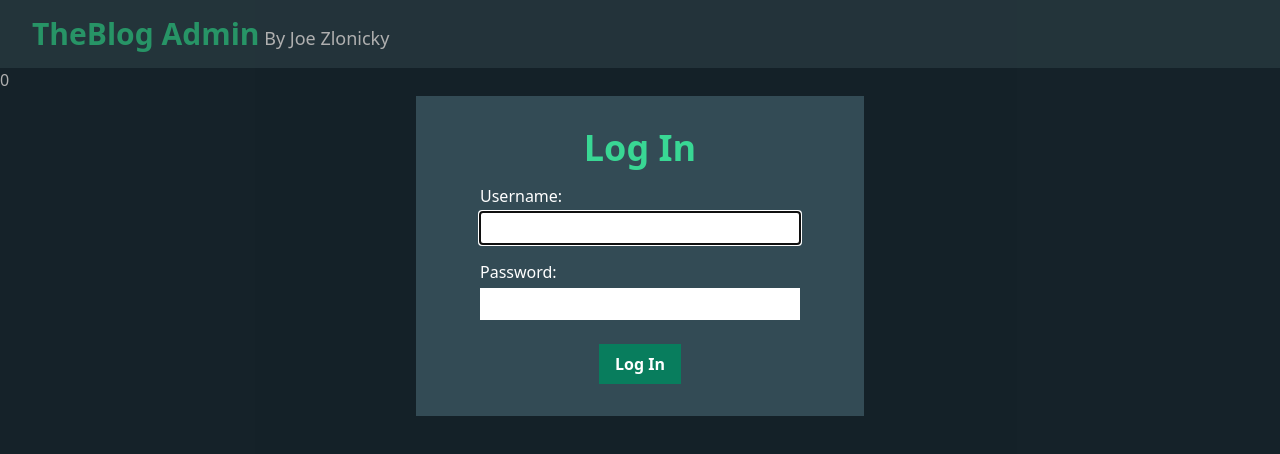
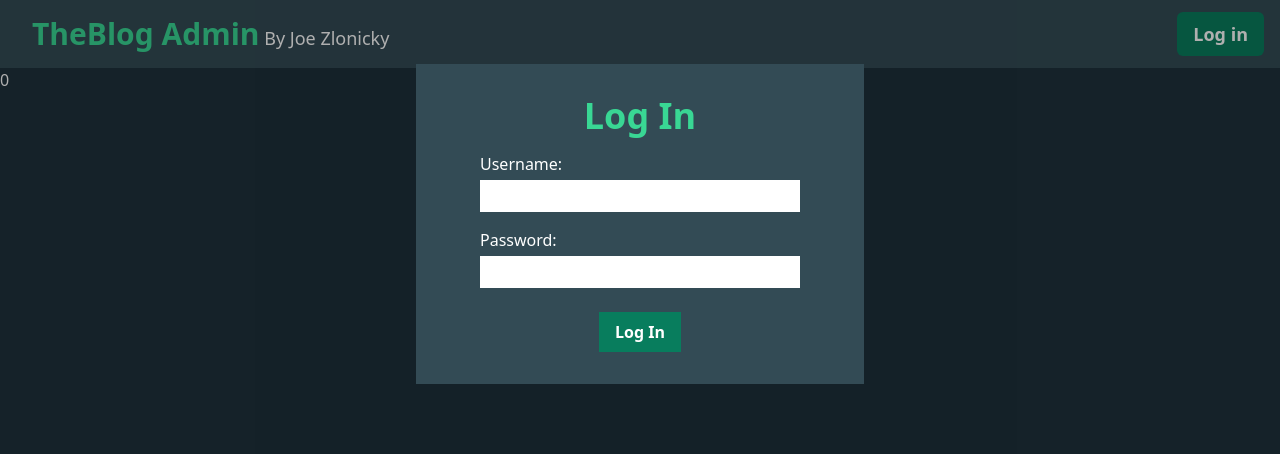
Before and after one commit to JoeZlonicky/blog-admin, a Vue app: page / in a window 1280 px wide. Shown: the top 454 px of the page. Built offline with nearby package versions, Linux system fonts and the light colour scheme; no server answers.

Commit message:
Use custom modal

```diff
--- a/src/assets/style.css
+++ b/src/assets/style.css
@@ -4,14 +4,6 @@
 
 :root {
   @apply bg-secondary text-primary-text;
-}
-
-dialog {
-  @apply text-primary-text;
-}
-
-dialog::backdrop {
-  background-color: #00000050;
 }
 
 h1 {
--- a/src/components/LogInModal.vue
+++ b/src/components/LogInModal.vue
@@ -1,7 +1,7 @@
 <script setup lang="ts">
 import { useAuthStore } from '@/stores/useAuthStore';
 import { storeToRefs } from 'pinia';
-import { ref, watch } from 'vue';
+import { ref } from 'vue';
 
 const username = defineModel<string>('username');
 const password = defineModel<string>('password');
@@ -10,7 +10,7 @@ const errorMessage = ref<string | null>(null);
 const authStore = useAuthStore();
 const { needsAuthentication } = storeToRefs(authStore);
 
-const dialog = ref<HTMLDialogElement | null>(null);
+const dialog = ref<HTMLElement | null>(null);
 
 async function onSubmitForm() {
   try {
@@ -20,30 +20,25 @@ async function onSubmitForm() {
     );
     errorMessage.value = null;
     needsAuthentication.value = false;
-    dialog.value?.close();
   } catch (err) {
     if (err instanceof Error) {
       errorMessage.value = err.message;
     } else {
       errorMessage.value = 'Unknown error';
     }
+  } finally {
+    password.value = '';
   }
 }
-
-watch(
-  needsAuthentication,
-  () => {
-    if (needsAuthentication.value && dialog.value !== null) {
-      dialog.value.showModal();
-    }
-  },
-  { immediate: true },
-);
 </script>
 <template>
-  <dialog ref="dialog" class="mx-auto mt-24 w-full max-w-md bg-primary p-8">
+  <div
+    v-show="needsAuthentication"
+    ref="dialog"
+    class="bg-dim-backdrop fixed inset-0"
+  >
     <form
-      class="flex flex-col items-center gap-4"
+      class="mx-auto mt-16 flex max-w-md flex-col items-center gap-4 bg-primary p-8"
       @submit.prevent="onSubmitForm"
     >
       <h1 class="text-center font-bold text-accent">Log In</h1>
@@ -60,7 +55,7 @@ watch(
       <p v-if="errorMessage" class="font-bold">{{ errorMessage }}</p>
       <button class="mx-auto mt-2 block" type="submit">Log In</button>
     </form>
-  </dialog>
+  </div>
 </template>
 
 <style scoped></style>
--- a/src/components/NavBar.vue
+++ b/src/components/NavBar.vue
@@ -1,17 +1,43 @@
-<script setup lang="ts"></script>
+<script setup lang="ts">
+import { router } from '@/router';
+import { useAuthStore } from '@/stores/useAuthStore';
+import { storeToRefs } from 'pinia';
+import { computed } from 'vue';
+
+const authStore = useAuthStore();
+const { needsAuthentication } = storeToRefs(authStore);
+
+function logInOrOutPressed() {
+  // Log in should never be pressable because modal will always be showing
+  if (!needsAuthentication.value) {
+    authStore.logOut();
+    router.push('/');
+  }
+}
+
+const logInOrOutText = computed(() =>
+  needsAuthentication.value ? 'Log in' : 'Log out',
+);
+</script>
 <template>
-  <header class="bg-primary text-3xl">
-    <div v-if="$route.fullPath === '/'" class="px-8 py-4">
-      <span class="text-accent font-bold">TheBlog&nbsp;Admin</span
+  <header class="flex flex-wrap bg-primary text-3xl">
+    <div v-if="$route.fullPath === '/'" class="flex-1 px-8 py-4">
+      <span class="font-bold text-accent">TheBlog&nbsp;Admin</span
       ><span class="text-lg"> By&nbsp;Joe&nbsp;Zlonicky</span>
     </div>
     <nav v-else>
       <RouterLink
         to="/"
-        class="hover:bg-primary-highlight text-accent block px-8 py-4 font-bold"
+        class="block flex-1 px-8 py-4 font-bold text-accent hover:bg-primary-highlight"
       >
         &larr; Dashboard
       </RouterLink>
     </nav>
+    <button
+      class="mx-4 my-auto max-h-12 rounded-md text-lg"
+      @click="logInOrOutPressed"
+    >
+      {{ logInOrOutText }}
+    </button>
   </header>
 </template>
--- a/src/stores/useAuthStore.ts
+++ b/src/stores/useAuthStore.ts
@@ -7,7 +7,7 @@ const LOCAL_STORAGE_KEY = 'auth';
 
 const useAuthStore = defineStore('auth', () => {
   const token = ref('');
-  const needsAuthentication = ref(false);
+  const needsAuthentication = ref(true);
 
   async function attemptLogIn(username: string, password: string) {
     try {
@@ -23,24 +23,34 @@ const useAuthStore = defineStore('auth', () => {
     }
   }
 
-  async function checkLocalStorage() {
+  async function logOut() {
+    localStorage.removeItem(LOCAL_STORAGE_KEY);
+    token.value = '';
+    needsAuthentication.value = true;
+  }
+
+  function checkLocalStorage() {
     const savedToken = localStorage.getItem(LOCAL_STORAGE_KEY);
     if (savedToken) {
       token.value = savedToken;
+      needsAuthentication.value = false;
     }
   }
 
-  async function callWithAuthentication(f: () => void) {
+  async function callWithAuthentication(
+    f: () => Promise<void>,
+    noAuthCb?: () => void,
+  ) {
     if (!token.value) {
-      console.log('No token yet...');
+      noAuthCb?.();
       needsAuthentication.value = true;
       return;
     }
     try {
-      f();
+      await f();
     } catch (err) {
+      noAuthCb?.();
       if (err instanceof AxiosError && err.status === 401) {
-        console.log('Needs a new token...');
         needsAuthentication.value = true;
       } else {
         throw err;
@@ -52,6 +62,7 @@ const useAuthStore = defineStore('auth', () => {
     token,
     needsAuthentication,
     attemptLogIn,
+    logOut,
     checkLocalStorage,
     callWithAuthentication,
   };
--- a/src/views/HomeView.vue
+++ b/src/views/HomeView.vue
@@ -10,9 +10,14 @@ const authStore = useAuthStore();
 const { token: authToken } = storeToRefs(authStore);
 
 async function refreshPosts() {
-  authStore.callWithAuthentication(async () => {
-    posts.value = await getPosts(authToken.value);
-  });
+  authStore.callWithAuthentication(
+    async () => {
+      posts.value = await getPosts(authToken.value);
+    },
+    () => {
+      posts.value = [];
+    },
+  );
 }
 
 refreshPosts();
--- a/tailwind.config.mjs
+++ b/tailwind.config.mjs
@@ -10,6 +10,7 @@ export default {
       'input-text': '#000000',
       'input-bg': '#087d5d',
       'input-bg-highlight': '#19bf69',
+      'dim-backdrop': '#00000050',
     },
   },
   plugins: [],
```
